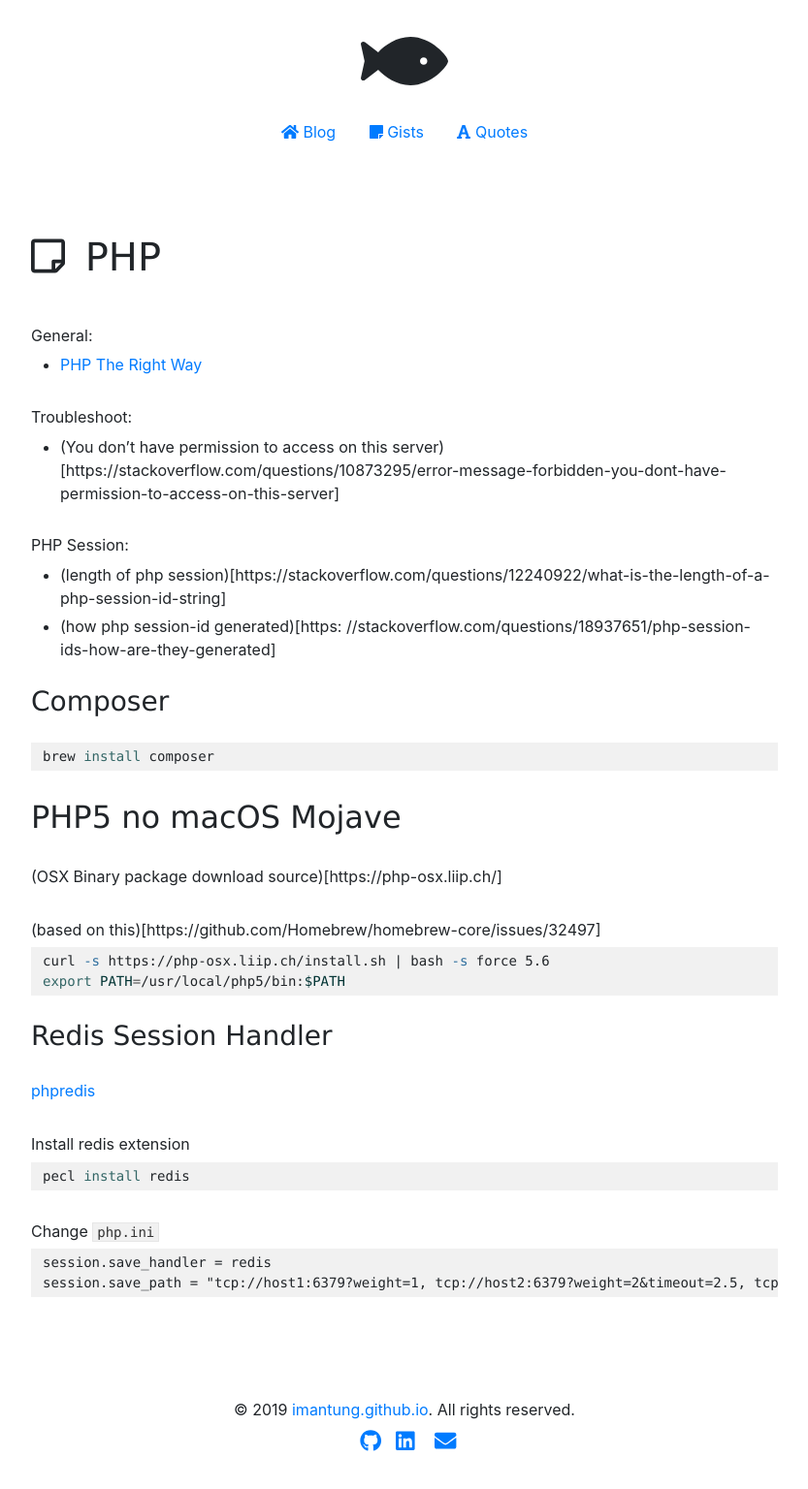
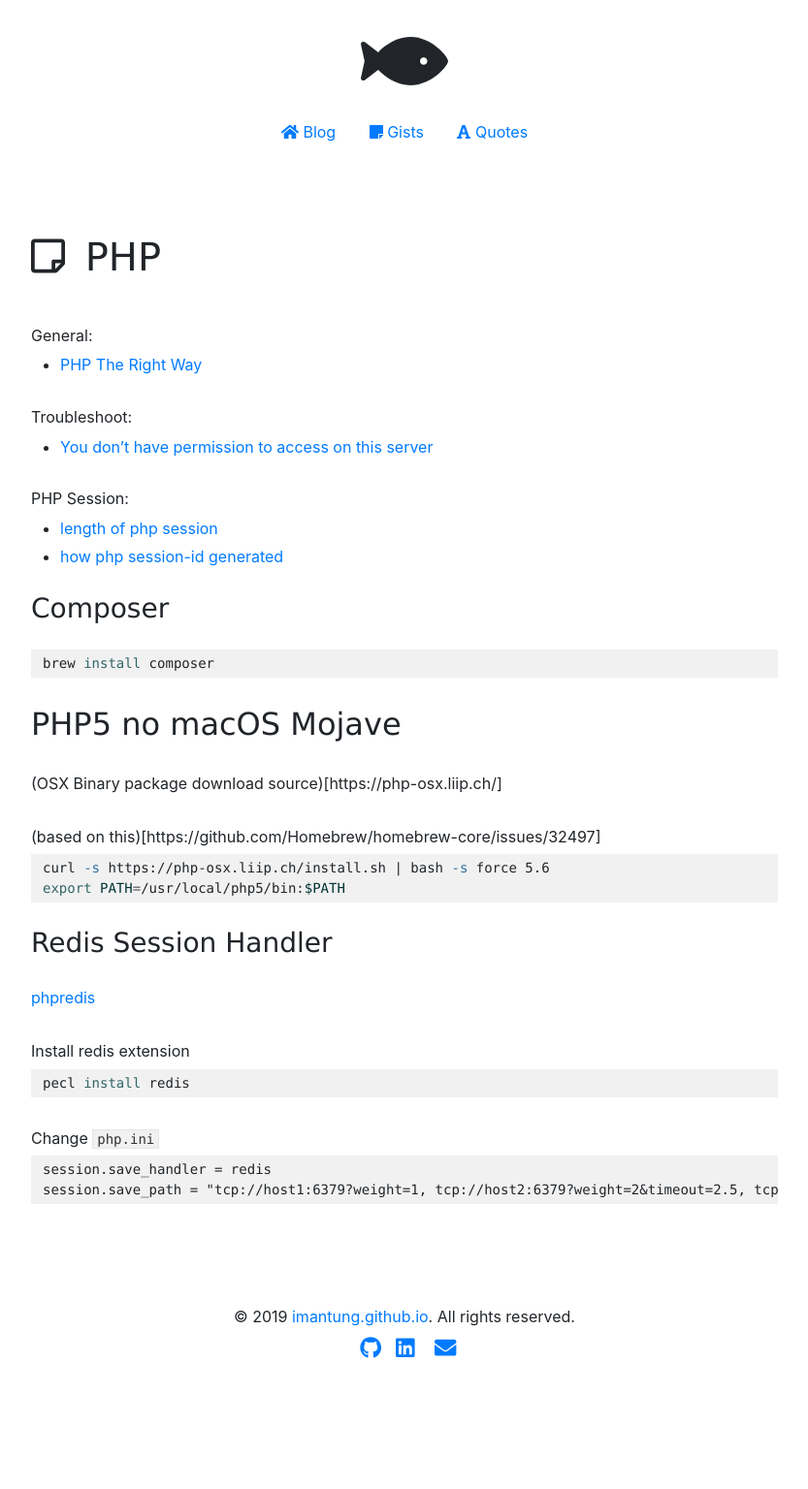
Before and after one commit to imantung/imantung.github.io, a Jekyll site: the page built from gist/php.md, in a window 1280 px wide. Shown: the whole page at 97% size, without its empty margins (223-1056 px from the left). Built offline with Jekyll 4.4.1, drawn with Linux system fonts in a browser that asks for light colours; after the commit the page ends 1440 px from its top, so only the background shows below that.

Commit message:
update content

```diff
--- a/gist/php.md
+++ b/gist/php.md
@@ -7,12 +7,12 @@
 - [PHP The Right Way](https://phptherightway.com/)
 
 Troubleshoot:
-- (You don't have permission to access on this server)[https://stackoverflow.com/questions/10873295/error-message-forbidden-you-dont-have-permission-to-access-on-this-server]
+- [You don't have permission to access on this server](https://stackoverflow.com/questions/10873295/error-message-forbidden-you-dont-have-permission-to-access-on-this-server)
 
 
 PHP Session:
-- (length of php session)[https://stackoverflow.com/questions/12240922/what-is-the-length-of-a-php-session-id-string]
-- (how php session-id generated)[https: //stackoverflow.com/questions/18937651/php-session-ids-how-are-they-generated]
+- [length of php session](https://stackoverflow.com/questions/12240922/what-is-the-length-of-a-php-session-id-string)
+- [how php session-id generated](https: //stackoverflow.com/questions/18937651/php-session-ids-how-are-they-generated)
 
 
 ### Composer
```
Also changed, not shown: gist/mobile-development.md (+2 -0 lines).
